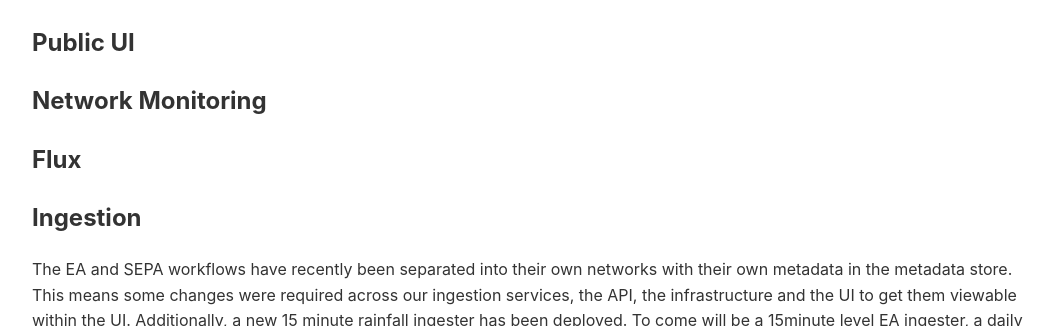
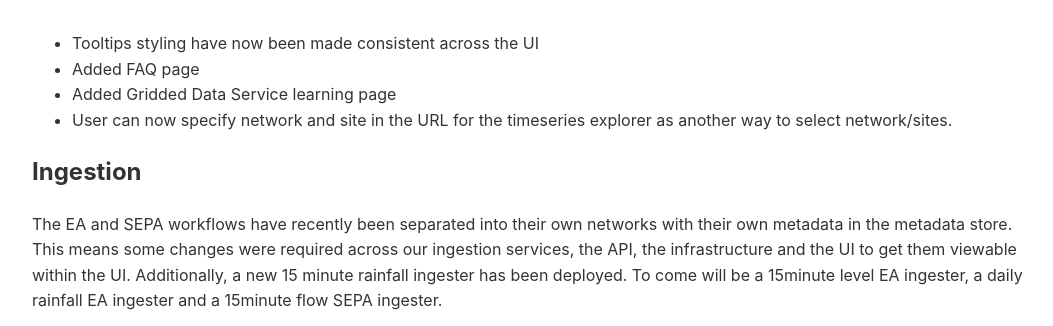
Before and after one commit to NERC-CEH/fdri_words, a Jekyll site: the page built from weeknotes/2026/31.md, in a window 1280 px wide and 900 px high, scrolled down 1220 px, cut to the strip 227-553 px from the top of the window. Shown: the whole strip, without its empty margins (108-1161 px from the left). Built offline with Jekyll 4.4.1, drawn with Linux system fonts in a browser that asks for light colours; our own code applies the rules of GitHub Pages for plain Markdown files; some of the changed text lies outside the part shown.

Commit message:
Update 31.md

```diff
--- a/weeknotes/2026/31.md
+++ b/weeknotes/2026/31.md
@@ -11,9 +11,10 @@ All COSMOS VWC calcualtions have now been implemented! **This is a very big mile
 
 ## Public UI
 
-## Network Monitoring
-
-## Flux
+- Tooltips styling have now been made consistent across the UI
+- Added FAQ page
+- Added Gridded Data Service learning page
+- User can now specify network and site in the URL for the timeseries explorer as another way to select network/sites.
 
 ## Ingestion
 
```
Also changed, not shown: other parts of weeknotes/2026/31.md (+1 -1 lines).
